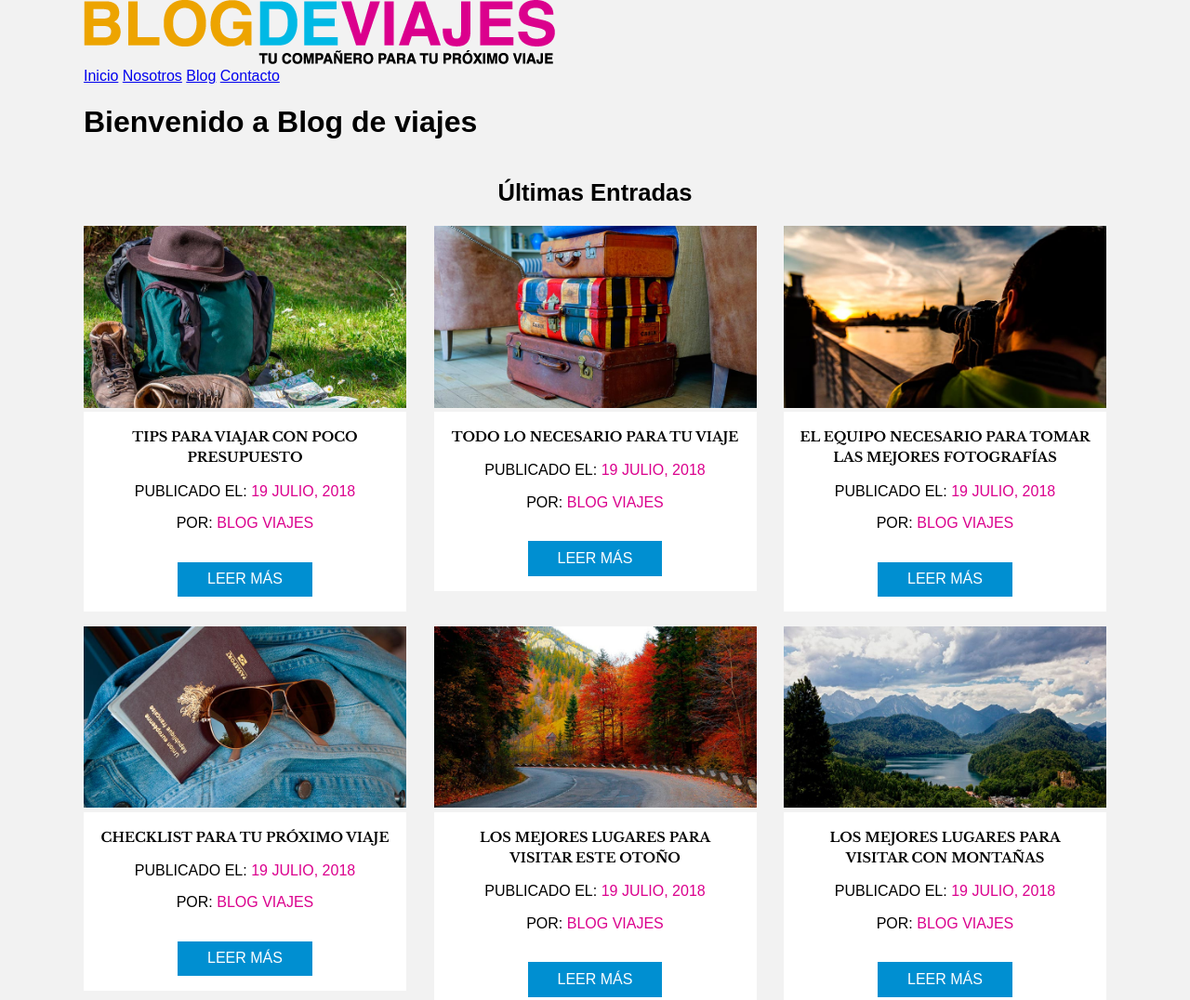
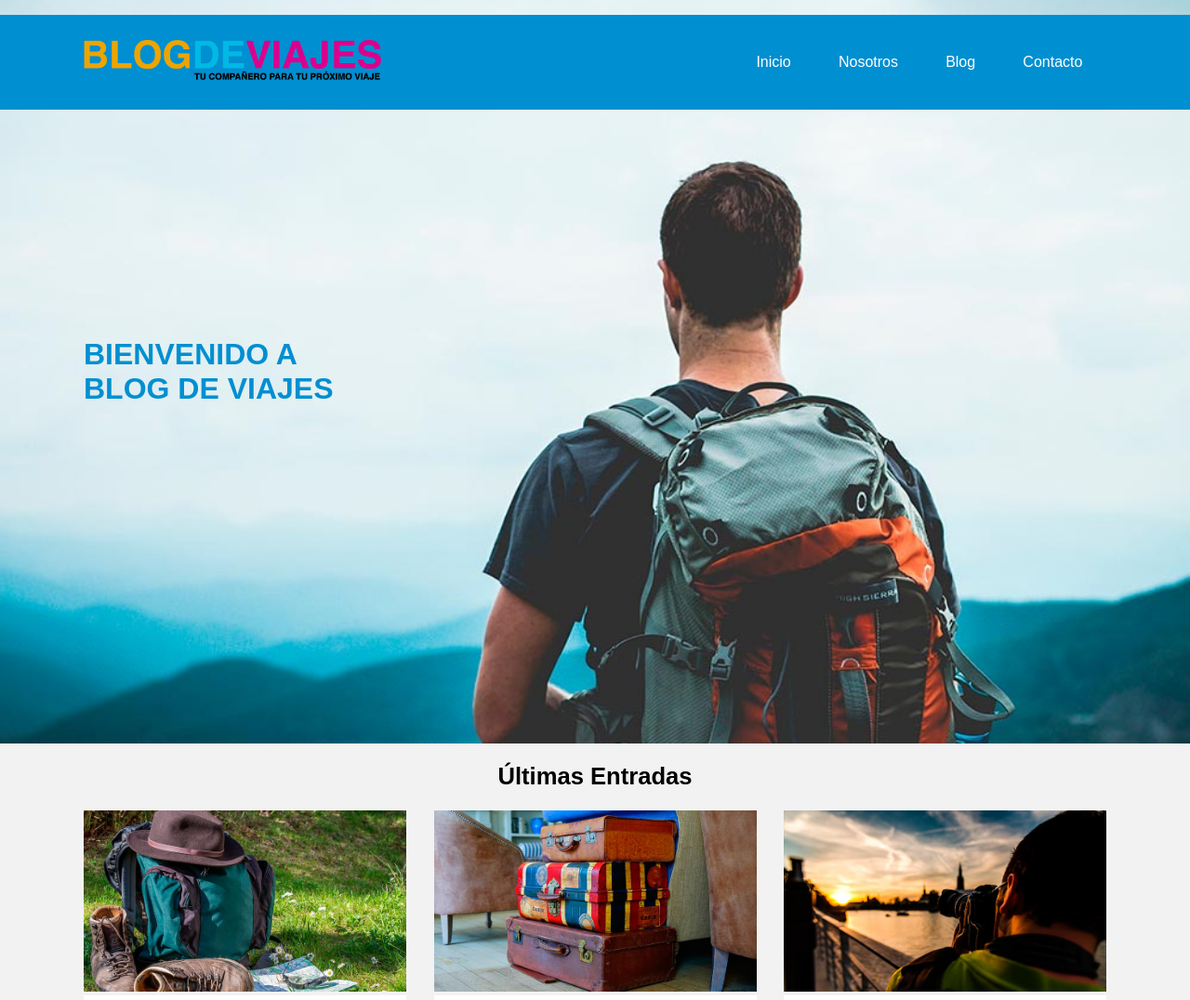
Before and after one commit to imsergiobernal/css-flexbox-grid-course, a plain HTML site: page blog-viajes/blog-viajes-inicio/index.html in a window 1280 px wide. Shown: the top 1076 px of the page at 93% size. Drawn offline with nearby package versions, Linux system fonts and the light colour scheme.

Commit message:
:tada: Section 6, lecture 44

```diff
--- a/blog-viajes/blog-viajes-inicio/css/styles.css
+++ b/blog-viajes/blog-viajes-inicio/css/styles.css
@@ -26,6 +26,71 @@ h3 {
 }
 img {
     max-width: 100%;
+}
+
+/* Header */
+.hero {
+    background-image: url('../img/hero.jpg');
+    height: 100vh;
+    background-repeat: no-repeat;
+    background-position: center center;
+    background-size: cover;
+    background-attachment: fixed;
+}
+
+.header {
+    display: flex;
+    flex-direction: column;
+    justify-content: center;
+    position: relative;
+}
+
+.header .navbar {
+    position: absolute;
+    top: 1rem;
+    width: 100%;
+    padding: 1rem 0;
+    background-color: #008fd1;
+}
+
+.navbar .contenedor {
+    display: flex;
+    flex-direction: column;
+    align-items: center;
+}
+@media screen and (min-width: 768px) {
+    .navbar .contenedor {
+        flex-direction: row;
+        justify-content: space-between;
+    }
+}
+
+.logo-img {
+    max-width: 20rem;
+}
+
+.navbar nav {
+    display: flex;
+    flex-direction: column;
+    align-items: center;
+}
+@media screen and (min-width: 768px) {
+    .navbar nav {
+        flex-direction: row;
+    }
+}
+
+.navbar a {
+    padding: 1.6rem;
+    color: white;
+    text-decoration: none;
+}
+
+.header-contenido h1 {
+    color: #008fd1;
+    font-size: 2rem;
+    text-transform: uppercase;
+    max-width: 20rem;
 }
 
 /* Contenido */
@@ -72,3 +137,39 @@ img {
         flex: 0 1 calc(33% - 1rem);
     }
 }
+
+/* Categorias */
+
+.categorias {
+    display: flex;
+    flex-wrap: wrap;
+}
+
+.categorias .categoria {
+    display: flex;
+    flex-direction: column;
+    flex: 1 0 50%;
+    justify-content: center;
+    align-items: center;
+    padding: 2rem 0;
+    color: white;
+    text-decoration: none;
+}
+@media screen and (min-width: 768px) {
+    .categorias .categoria {
+        flex: 1 0;
+    }
+}
+
+.categorias .categoria:nth-child(1) {
+    background-color: #008fd1;
+}
+.categorias .categoria:nth-child(2) {
+    background-color: #db008d;
+}
+.categorias .categoria:nth-child(3) {
+    background-color: #9800d1;
+}
+.categorias .categoria:nth-child(4) {
+    background-color: #eca300;
+}
--- a/blog-viajes/blog-viajes-inicio/index.html
+++ b/blog-viajes/blog-viajes-inicio/index.html
@@ -17,7 +17,7 @@
     <div class="navbar">
       <div class="contenedor">
         <div class="logo">
-          <img src="img/logo.png" alt="Logo">
+          <img src="img/logo.png" alt="Logo" class="logo-img">
         </div>
         <nav>
           <a href="#" class="">Inicio</a>
@@ -91,6 +91,12 @@
         </div>
       </article>
     </main>
+    <div class="categorias">
+      <a href="#" class="categoria"><i class="fas fa-map-pin"></i>Actividades</a>
+      <a href="#" class="categoria"><i class="fas fa-music"></i>Festivales</a>
+      <a href="#" class="categoria"><i class="fas fa-utensils"></i>Restaurants</a>
+      <a href="#" class="categoria"><i class="fas fa-check"></i>Tips</a>
+    </div>
   </div>
   <!--.contenido-->
 </body>
```
